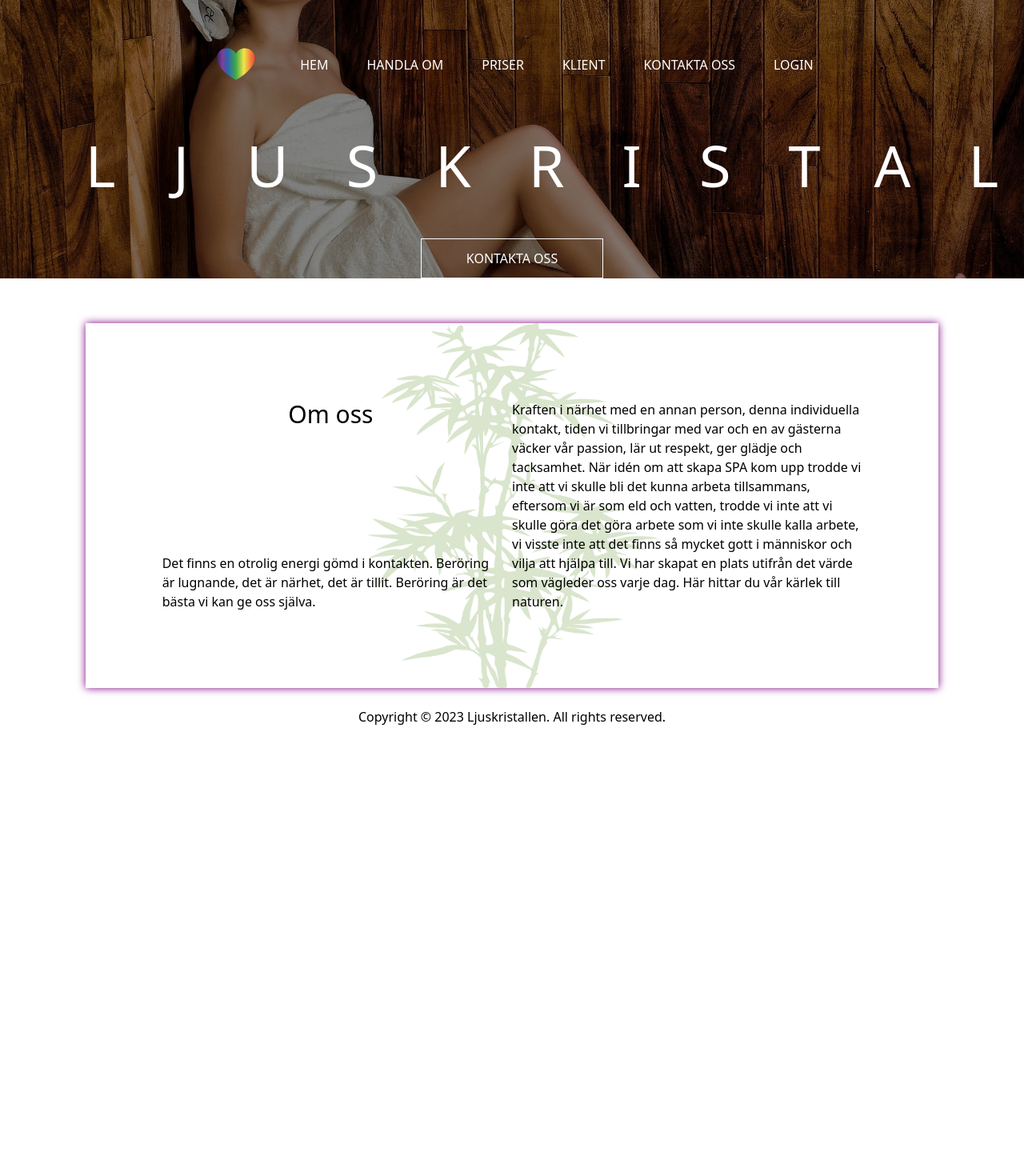
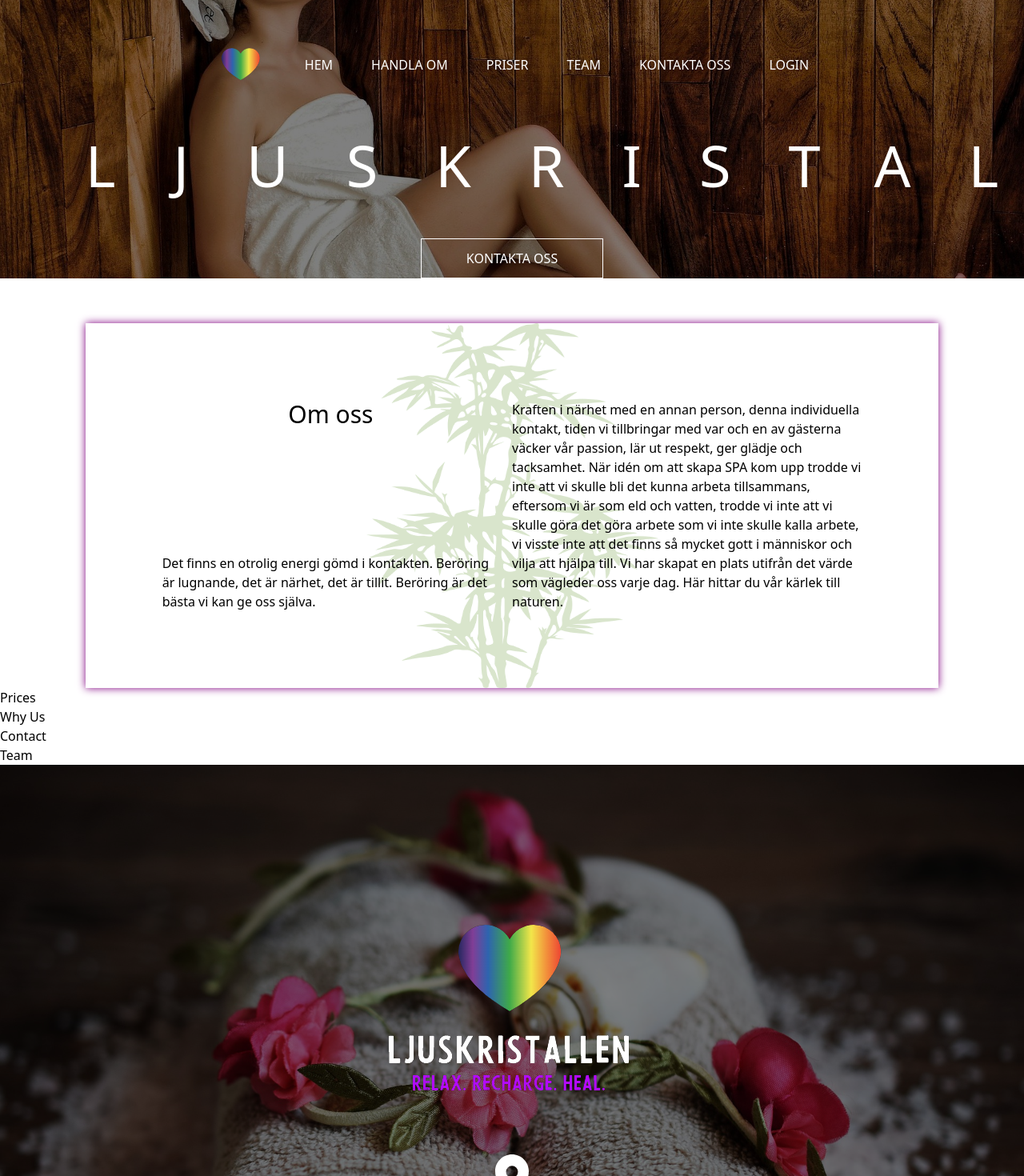
Before and after one commit to dzifors/ljuskristallen, a Next.js app in the folder frontend/: page / in a window 1280 px wide. Shown: the top 1470 px of the page at 80% size. Before the commit the page ends 932 px from the top, so only its background shows below. Built offline with nearby package versions, Linux system fonts and the light colour scheme.

Commit message:
changed name from client to team

```diff
--- a/frontend/src/components/header.tsx
+++ b/frontend/src/components/header.tsx
@@ -23,8 +23,8 @@ const Header = () => {
         <Link href="/prices" className="uppercase hover:underline">
           Priser
         </Link>
-        <Link href="/client" className="uppercase hover:underline">
-          Klient
+        <Link href="/team" className="uppercase hover:underline">
+          Team
         </Link>
         <Link href="/contact" className="uppercase hover:underline">
           Kontakta oss
--- a/frontend/src/pages/index.tsx
+++ b/frontend/src/pages/index.tsx
@@ -1,6 +1,11 @@
 import Head from 'next/head'
 import Layout from '~/components/layout'
 import About from '~/sections/about'
+import Contact from '~/sections/contact'
+import Info from '~/sections/info'
+import Prices from '~/sections/prices'
+import Team from '~/sections/team'
+import WhyUs from '~/sections/why-us'
 
 const Home = () => {
   return (
@@ -9,6 +14,11 @@ const Home = () => {
         <title>Ljuskristallen</title>
       </Head>
       <About />
+      <Prices />
+      <WhyUs />
+      <Contact />
+      <Team />
+      <Info />
     </Layout>
   )
 }
--- a/frontend/src/sections/client.tsx
+++ /dev/null
@@ -1,5 +0,0 @@
-const Client = () => {
-  return <div>Client</div>
-}
-
-export default Client
--- /dev/null
+++ b/frontend/src/sections/team.tsx
@@ -0,0 +1,5 @@
+const Team = () => {
+  return <div>Team</div>
+}
+
+export default Team
--- /dev/null
+++ b/frontend/src/sections/why-us.tsx
@@ -0,0 +1,5 @@
+const WhyUs = () => {
+  return <section>Why Us</section>
+}
+
+export default WhyUs
```
